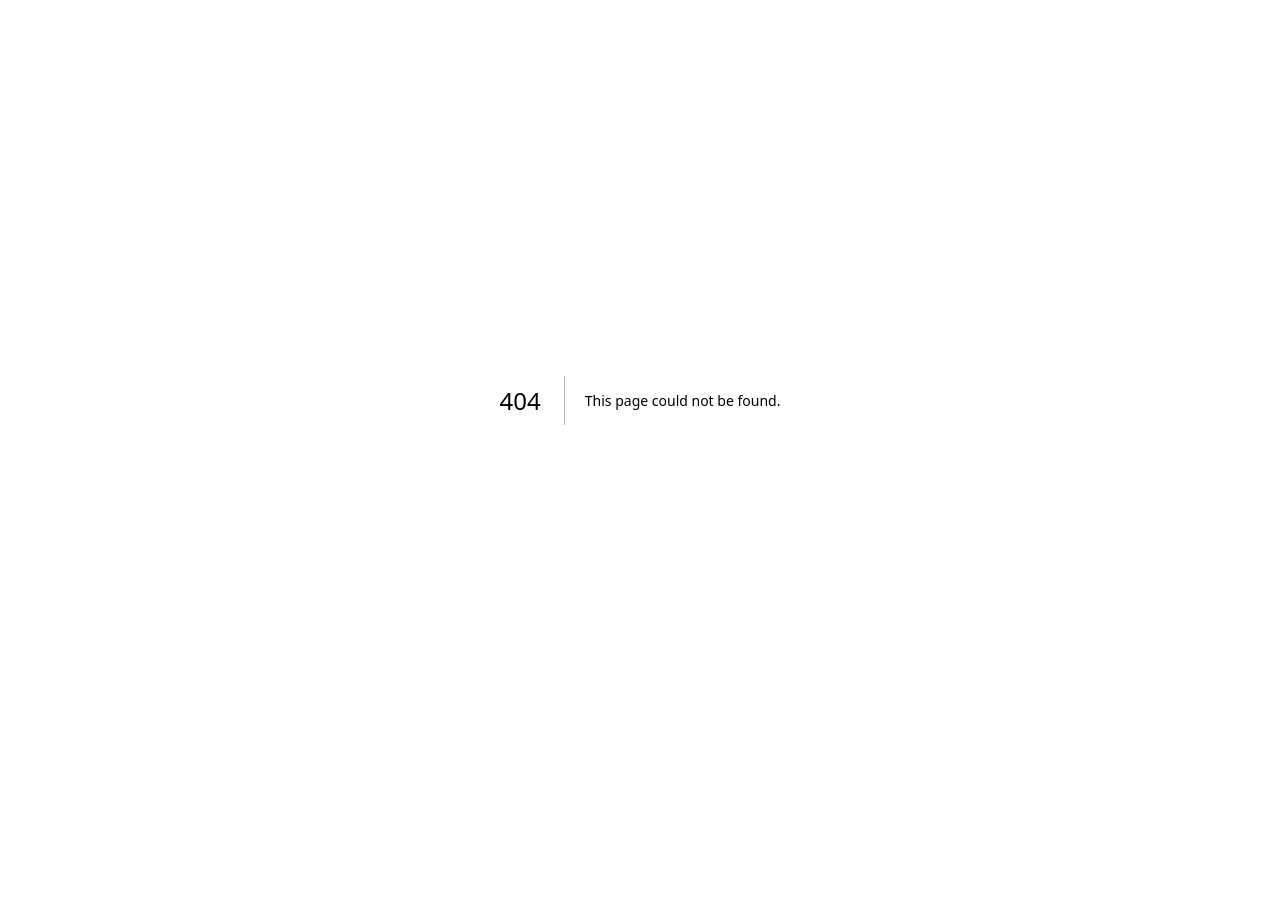
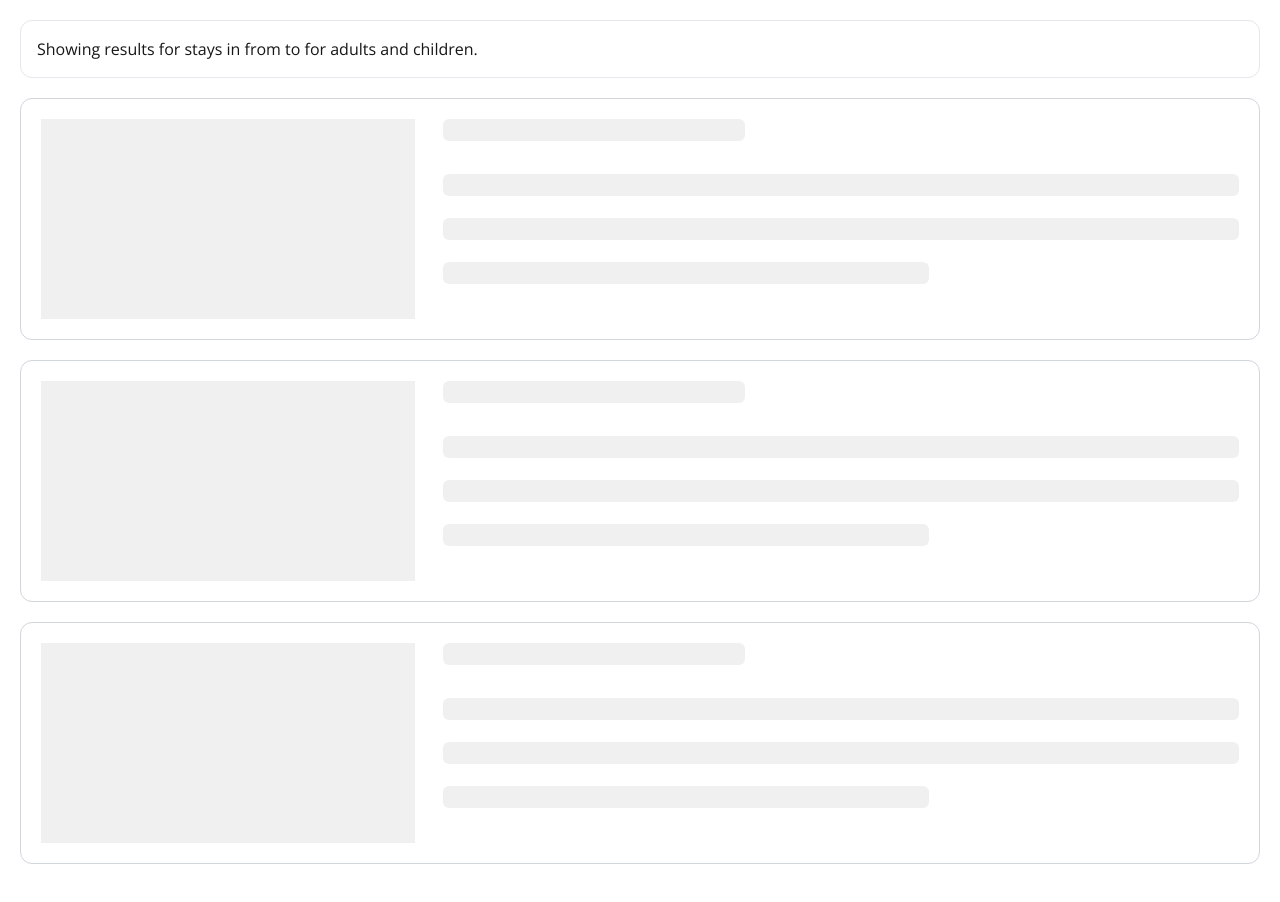
Before and after one commit to wsantiago009/form-seach, a Next.js app: page /search in a window 1280 px wide. Before the commit this address had no page. Before the commit the page ends 800 px from the top, so only its background shows below. Built offline with nearby package versions, Linux system fonts and the light colour scheme; what @ant-design/nextjs-registry would draw is missing.

Commit message:
Add success/search page

```diff
--- a/src/app/components/BookingForm.tsx
+++ b/src/app/components/BookingForm.tsx
@@ -2,11 +2,18 @@
 
 import { useState } from 'react'
 import Form from 'next/form'
+import { useRouter } from 'next/navigation'
 
 import { DatePicker, Input, InputNumber, Button } from 'antd'
 import type { Dayjs } from 'dayjs'
 
+import { useBookingContext } from '@/context/BookingContext'
+import { BookingFormData } from '@/types/index'
+import dayjs from 'dayjs'
+
 const BookingForm = () => {
+    const router = useRouter()
+    const { setData } = useBookingContext()
     const [errors, setErrors] = useState<Record<string, string>>({})
     const [fromDate, setFromDate] = useState<Dayjs | null>(null)
     const [toDate, setToDate] = useState<Dayjs | null>(null)
@@ -75,13 +82,17 @@ const BookingForm = () => {
     }
 
     function onFinish(formData: FormData) {
-        // for (const [key, value] of formData.entries()) {
-        //     console.log(`${key}: ${value}`)
-        // }
-
         if (!validateForm(formData)) return
 
-        console.log('success')
+        const bookingData: BookingFormData = {
+            location: formData.get('location') as string,
+            from: dayjs(formData.get('from') as string),
+            to: dayjs(formData.get('to') as string),
+            adults: Number(formData.get('adults')) || 1,
+            children: Number(formData.get('children')) || 0,
+        }
+        setData(bookingData)
+        router.push('./search')
     }
 
     return (
--- a/src/app/page.tsx
+++ b/src/app/page.tsx
@@ -1,22 +1,24 @@
 import Image from 'next/image'
 import BookingForm from './components/BookingForm'
 
+import PageWrapper from '@/components/PageWrapper'
+
 export default function Home() {
     return (
-        <div className="grid items-center m-auto lg:max-w-[1440px] md:min-h-screen p-5">
-            <div className="flex relative h-[95vh]">
-                <div className="absolute inset-0 flex sm:items-center z-10">
+        <PageWrapper className="grid">
+            <div className="relative h-[95vh]">
+                <div className="absolute inset-0 flex justify-center sm:items-center sm:justify-start z-10">
                     <BookingForm />
                 </div>
                 <Image
                     src="/3d-rendering-modern-dining-room-living-room-with-luxury-decor.jpg"
                     alt="home"
-                    style={{objectFit: "cover"}}
+                    style={{ objectFit: 'cover' }}
                     fill
                     className="rounded-md object-cover pl-0 pt-46 sm:pl-48 sm:pt-0"
                     sizes="100vw"
                 />
             </div>
-        </div>
+        </PageWrapper>
     )
 }
--- /dev/null
+++ b/src/app/search/page.tsx
@@ -0,0 +1,89 @@
+'use client'
+
+import { Skeleton } from 'antd'
+
+import PageWrapper from '@/components/PageWrapper'
+import { useBookingContext } from '@/context/BookingContext'
+
+const SearchPage = () => {
+    const { data } = useBookingContext()
+
+    return (
+        <PageWrapper className="justify-start align-center">
+            <div className="block w-full max-w-[800] m-auto [&_.search-result-shimmer]:mb-5 [&_.search-result-shimmer]:border-1 [&_.search-result-shimmer]:p-5 [&_.search-result-shimmer]:rounded-xl [&_.search-result-shimmer]:border-gray-300 [&_.ant-skeleton-header]:pb-5 [&_.ant-skeleton-header]:md:pb-0 [&_.ant-skeleton-header]:!pr-0 [&_.ant-skeleton-header]:md:!pr-5">
+                <p className="mb-5 rounded-xl border-1 border-gray-200 p-4">
+                    Showing results for stays in{' '}
+                    <span className="font-semibold">{data?.location}</span> from{' '}
+                    <span className="font-semibold">
+                        {data?.from.format('MMM DD, YYYY')}
+                    </span>{' '}
+                    to{' '}
+                    <span className="font-semibold">
+                        {data?.to.format('MMM DD, YYYY')}
+                    </span>{' '}
+                    for <span className="font-semibold">{data?.adults}</span>{' '}
+                    {data?.adults === 1 ? 'adult' : 'adults'}
+                    {data?.children !== 0 && (
+                        <>
+                            {' '}
+                            and{' '}
+                            <span className="font-semibold">
+                                {data?.children}
+                            </span>{' '}
+                            children.
+                        </>
+                    )}
+                </p>
+                <div className="grid grid-cols-12 gap-2 search-result-shimmer">
+                    <div className="md:col-span-4 col-span-12">
+                        <Skeleton
+                            active
+                            avatar={{
+                                shape: 'square',
+                                style: { width: '100%', height: '200px' },
+                            }}
+                            paragraph={false}
+                            title={false}
+                        />
+                    </div>
+                    <div className="md:col-span-8 col-span-12">
+                        <Skeleton active />
+                    </div>
+                </div>
+                <div className="grid grid-cols-12 gap-2 search-result-shimmer">
+                    <div className="md:col-span-4 col-span-12">
+                        <Skeleton
+                            active
+                            avatar={{
+                                shape: 'square',
+                                style: { width: '100%', height: '200px' },
+                            }}
+                            paragraph={false}
+                            title={false}
+                        />
+                    </div>
+                    <div className="md:col-span-8 col-span-12">
+                        <Skeleton active />
+                    </div>
+                </div>
+                <div className="grid grid-cols-12 gap-2 search-result-shimmer">
+                    <div className="md:col-span-4 col-span-12">
+                        <Skeleton
+                            active
+                            avatar={{
+                                shape: 'square',
+                                style: { width: '100%', height: '200px' },
+                            }}
+                            paragraph={false}
+                            title={false}
+                        />
+                    </div>
+                    <div className="md:col-span-8 col-span-12">
+                        <Skeleton active />
+                    </div>
+                </div>
+            </div>
+        </PageWrapper>
+    )
+}
+export default SearchPage
--- /dev/null
+++ b/src/components/PageWrapper.tsx
@@ -0,0 +1,16 @@
+const PageWrapper = ({
+    children,
+    className = '',
+}: {
+    children: React.ReactNode
+    className?: string
+}) => {
+    return (
+        <div
+            className={`m-auto lg:max-w-[1440px] md:min-h-screen p-5 ${className}`}
+        >
+            {children}
+        </div>
+    )
+}
+export default PageWrapper
--- /dev/null
+++ b/src/context/BookingContext.tsx
@@ -0,0 +1,30 @@
+'use client'
+
+import { createContext, ReactNode, useContext, useState } from 'react'
+
+import { BookingFormData } from '@/types/index'
+
+type DataContext = {
+    data: BookingFormData | null
+    setData: (data: BookingFormData) => void
+}
+
+const BookingContext = createContext<DataContext | null>(null)
+
+export const BookingProvider = ({ children }: { children: ReactNode }) => {
+    const [data, setData] = useState<BookingFormData | null>(null)
+
+    return (
+        <BookingContext.Provider value={{ data, setData }}>
+            {children}
+        </BookingContext.Provider>
+    )
+}
+
+export const useBookingContext = () => {
+    const context = useContext(BookingContext)
+    if (!context) {
+        throw new Error('useBookingContext must be used within BookingProvider')
+    }
+    return context
+}
--- a/src/app/providers/AntdProvider.tsx
+++ b/src/providers/AntdProvider.tsx
@@ -1,6 +1,6 @@
 'use client'
 
-import { ConfigProvider, DatePicker } from 'antd'
+import { ConfigProvider } from 'antd'
 import { ReactNode } from 'react'
 
 export default function AntdProvider({ children }: { children: ReactNode }) {
```
Also changed, not shown: src/app/layout.tsx (+6 -2 lines), src/types/index.d.ts (added, +10 -0 lines).
